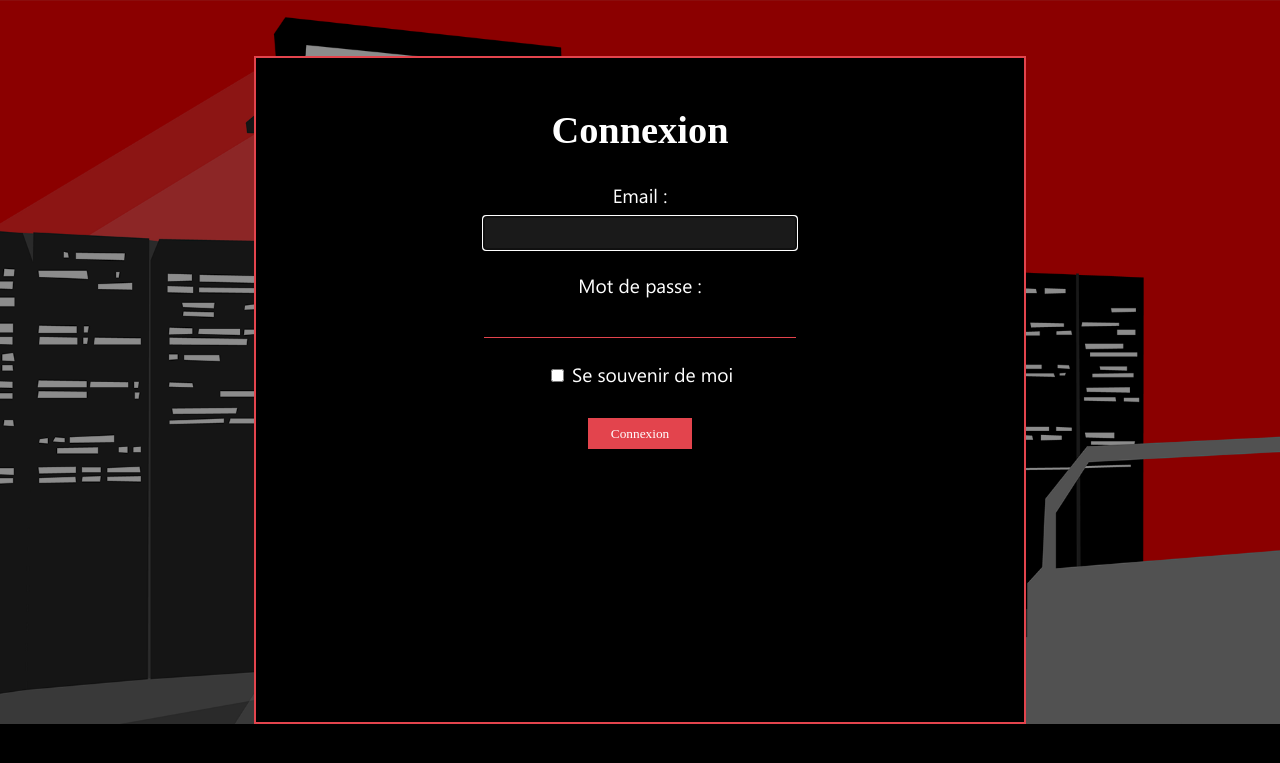
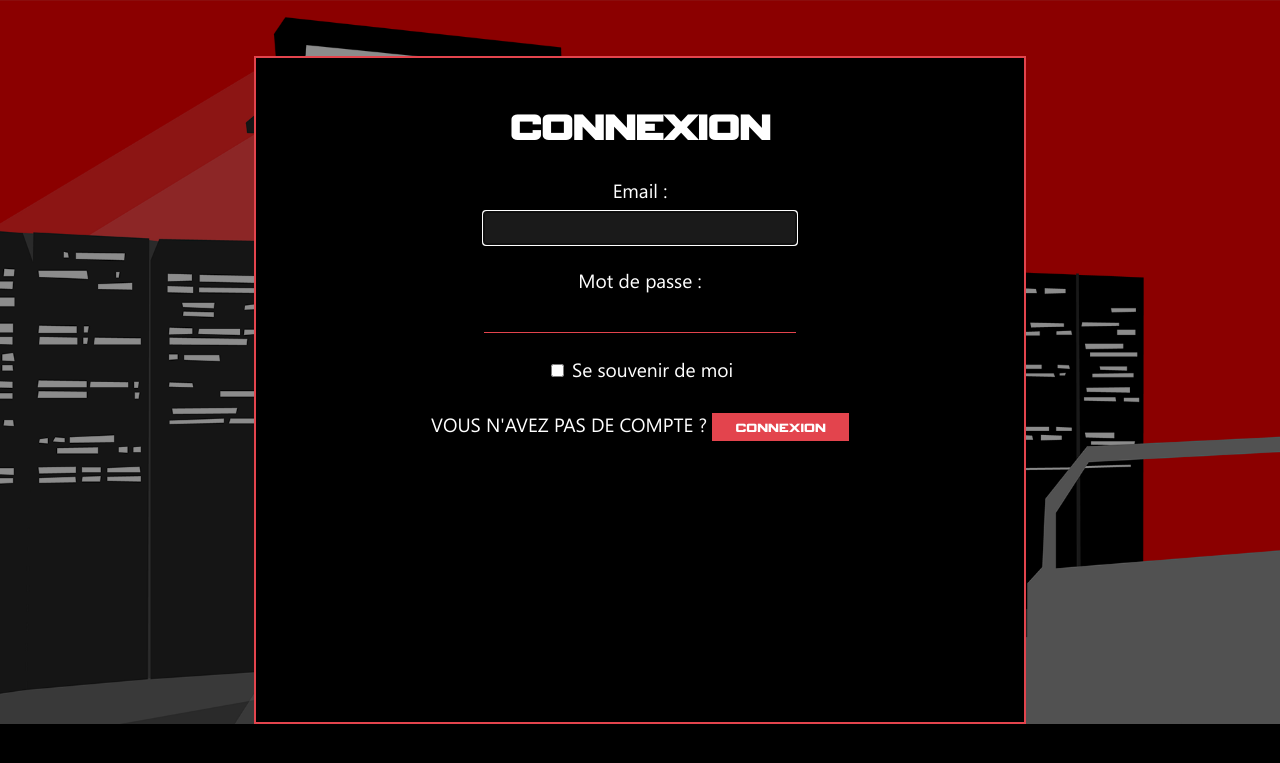
Before and after one commit to nathandfd/JeuS4, a Symfony app: template templates/security/login.html.twig in a window 1280 px wide. Shown: the top 763 px of the page. Run offline with Twig, Linux system fonts and the light colour scheme; the template is opened without the code that fills it, so the values that code supplies are empty; some libraries are stand-ins or nearby versions; some web fonts are replaced.

Commit message:
Optimization

```diff
--- a/templates/home/index.html.twig
+++ b/templates/home/index.html.twig
@@ -42,8 +42,8 @@
             <br>Afin d’attirer les meilleurs espions du monde dans votre équipe, usez également des meilleures offres, meilleures actions et meilleurs gadgets en votre possession afin de convaincre que votre organisation est bien la meilleure, et ainsi compter un maximum d’espions dans votre rang.</p>
     </div>
     <div id="regles">
+        <h2>Règles du jeu</h2>
         <iframe src="https://www.youtube.com/embed/e77QAzn9m8E" title="YouTube video player" frameborder="0" allow="accelerometer; autoplay; clipboard-write; encrypted-media; gyroscope; picture-in-picture" allowfullscreen></iframe>
-        <h2>Règles du jeu</h2>
     </div>
     <footer>
         <div><a href="">Mentions légales</a></div>
--- a/templates/security/login.html.twig
+++ b/templates/security/login.html.twig
@@ -37,7 +37,7 @@
                 <input type="checkbox" name="_remember_me"> Se souvenir de moi
             </label>
         </div>
-
+    <a href="{{ path('app_register') }}">Vous n'avez pas de compte ?</a>
         <button class="btn btn-lg btn-primary" type="submit">
             Connexion
         </button>
```
Also changed, not shown: public/assets/font/spyagency.otf (renamed from public/assets/font/spyagency3_2.otf).
